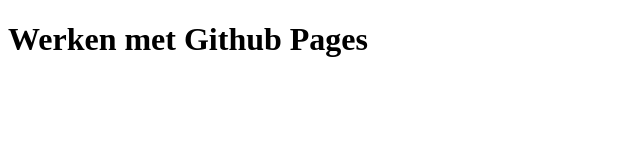
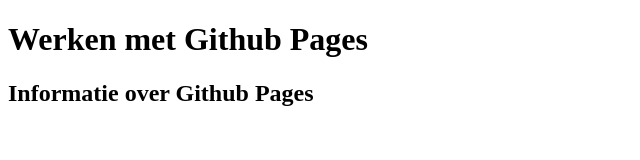
Before and after one commit to Ramzan-Gazaliyev/GithubPages, a plain HTML site: page index.html in a window 1280 px wide. Shown: the whole page, without its empty margins (0-640 px from the left). Drawn offline with Linux system fonts and the light colour scheme.

Commit message:
h2 toegevoegd

```diff
--- a/index.html
+++ b/index.html
@@ -9,6 +9,7 @@
 
 <body>
   <h1>Werken met Github Pages</h1>
+  <h2>Informatie over Github Pages</h2>
 </body>
 
 </html>
```
